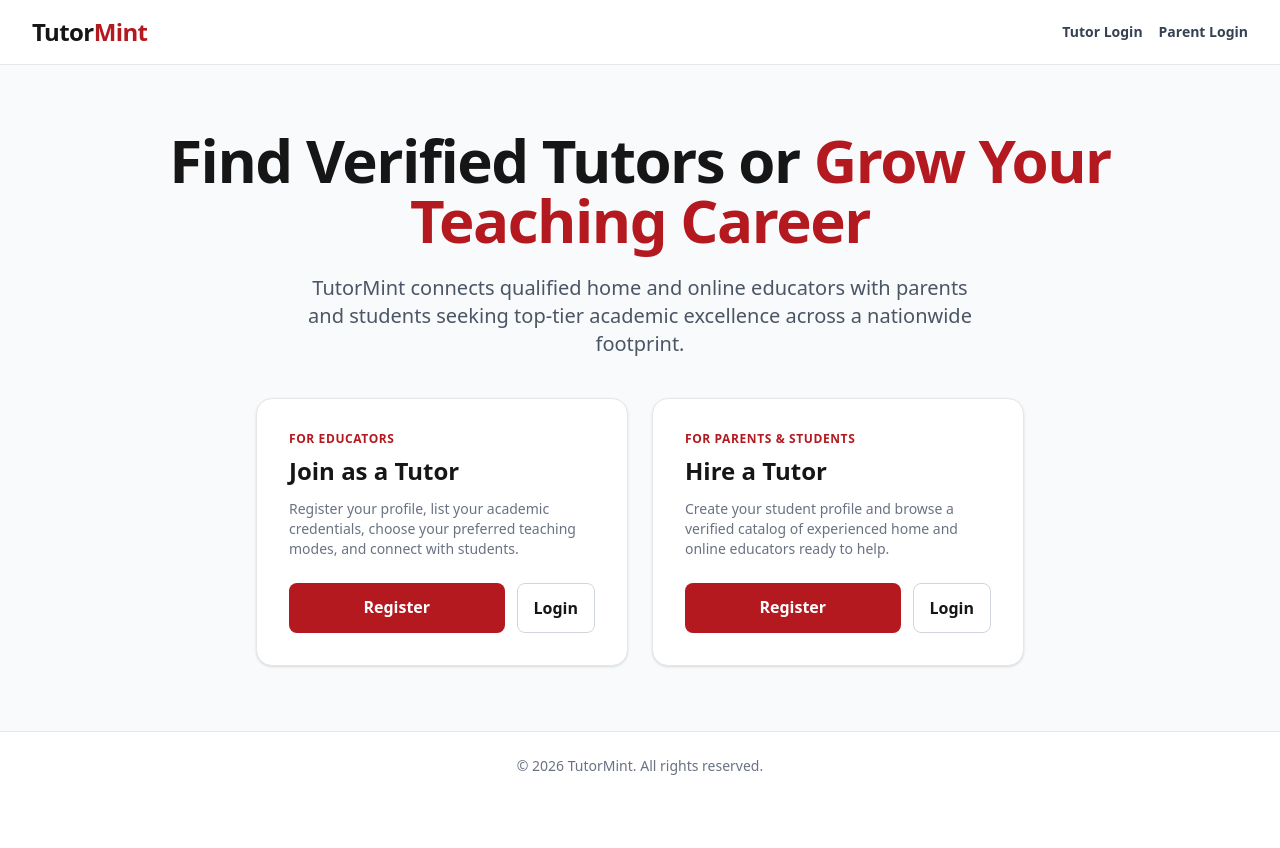
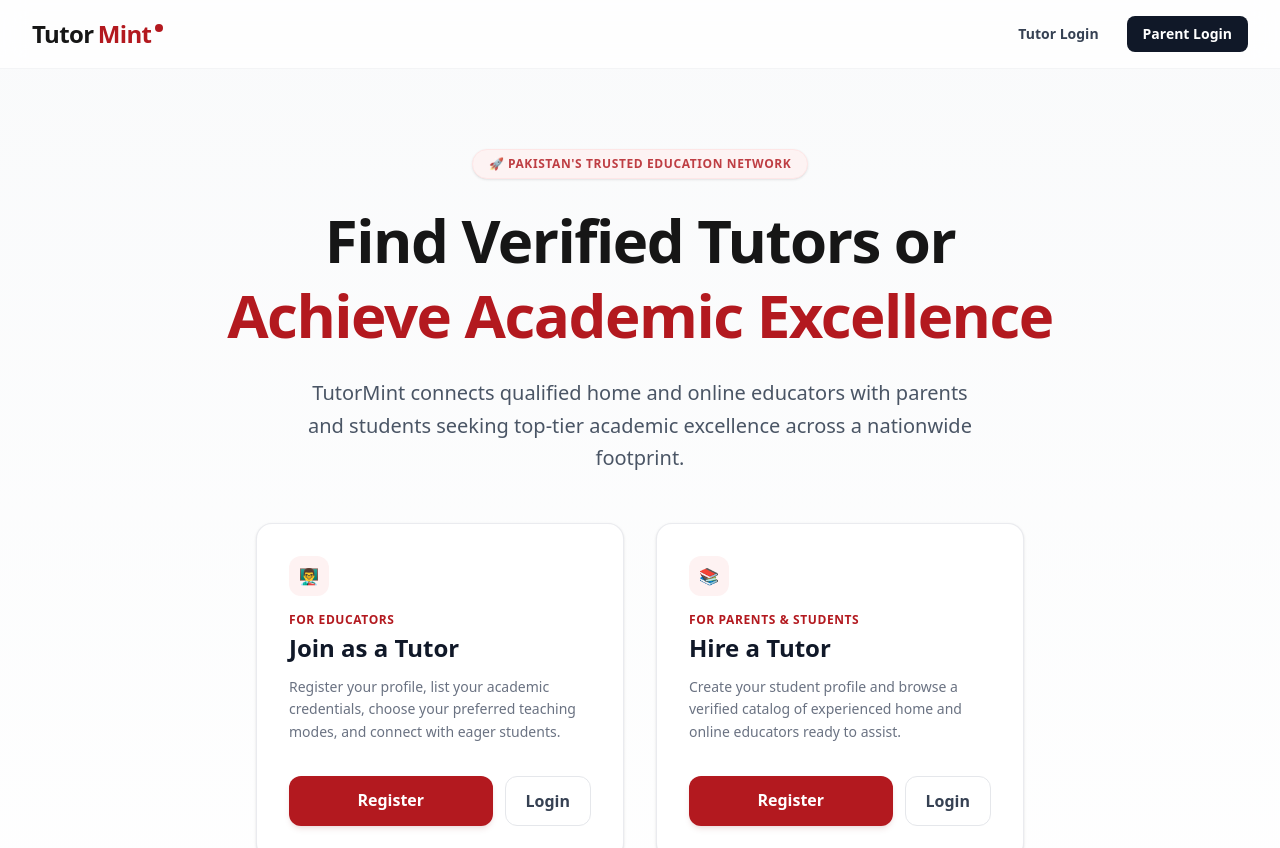
Before and after one commit to TechGuy3286/tutormint, a Next.js app: page / in a window 1280 px wide. Shown: the top 848 px of the page. Before the commit the page ends 800 px from the top, so only its background shows below. Built offline with nearby package versions, Linux system fonts and the light colour scheme.

Commit message:
feat: add dynamic typewriter hero effect and interactive card hover UI

```diff
--- a/app/page.tsx
+++ b/app/page.tsx
@@ -1,77 +1,138 @@
+"use client";
+
+import { useState, useEffect } from "react";
 import Link from "next/link";
 
+const rotatingPhrases = [
+  "Grow Your Teaching Career",
+  "Achieve Academic Excellence",
+  "Connect with Verified Tutors",
+  "Unlock Your Full Potential",
+];
+
 export default function Home() {
+  const [currentPhraseIndex, setCurrentPhraseIndex] = useState(0);
+  const [fade, setFade] = useState(true);
+
+  useEffect(() => {
+    const interval = setInterval(() => {
+      setFade(false);
+      setTimeout(() => {
+        setCurrentPhraseIndex((prev) => (prev + 1) % rotatingPhrases.length);
+        setFade(true);
+      }, 300);
+    }, 3500);
+
+    return () => clearInterval(interval);
+  }, []);
+
   return (
-    <div className="min-h-screen bg-[#F9FAFB] flex flex-col justify-between font-sans text-[#161616]">
+    <div className="min-h-screen bg-gradient-to-b from-[#F9FAFB] to-white flex flex-col justify-between font-sans text-[#161616] selection:bg-[#B3191F] selection:text-white">
       {/* Header */}
-      <header className="bg-white border-b border-gray-200 px-8 py-4 flex justify-between items-center max-w-7xl mx-auto w-full">
-        <Link href="/" className="text-2xl font-bold tracking-tight">
+      <header className="sticky top-0 z-50 bg-white/80 backdrop-blur-md border-b border-gray-100 px-8 py-4 flex justify-between items-center max-w-7xl mx-auto w-full transition-all">
+        <Link href="/" className="text-2xl font-black tracking-tight flex items-center gap-1">
           Tutor<span className="text-[#B3191F]">Mint</span>
+          <span className="w-2 h-2 rounded-full bg-[#B3191F] mb-3"></span>
         </Link>
-        <div className="flex items-center gap-4">
-          <Link href="/tutor/login" className="text-sm font-semibold text-gray-700 hover:text-[#B3191F]">
+        <div className="flex items-center gap-3">
+          <Link
+            href="/tutor/login"
+            className="text-sm font-semibold px-4 py-2 rounded-lg text-gray-700 hover:bg-gray-100 transition-colors"
+          >
             Tutor Login
           </Link>
-          <Link href="/parent/login" className="text-sm font-semibold text-gray-700 hover:text-[#B3191F]">
+          <Link
+            href="/parent/login"
+            className="text-sm font-semibold px-4 py-2 rounded-lg bg-gray-900 text-white hover:bg-[#B3191F] transition-colors"
+          >
             Parent Login
           </Link>
         </div>
       </header>
 
       {/* Hero Section */}
-      <main className="max-w-5xl mx-auto px-6 py-16 text-center flex-grow flex flex-col justify-center">
-        <h1 className="text-4xl md:text-6xl font-extrabold tracking-tight mb-6">
-          Find Verified Tutors or <span className="text-[#B3191F]">Grow Your Teaching Career</span>
+      <main className="max-w-5xl mx-auto px-6 py-20 text-center flex-grow flex flex-col justify-center">
+        {/* Pill Badge */}
+        <div className="inline-flex items-center gap-2 px-4 py-1.5 rounded-full bg-red-50 border border-red-100 text-[#B3191F] text-xs font-bold uppercase tracking-wider mx-auto mb-6 shadow-sm animate-pulse">
+          <span>🚀 Pakistan's Trusted Education Network</span>
+        </div>
+
+        <h1 className="text-4xl md:text-6xl font-black tracking-tight mb-6 leading-tight">
+          Find Verified Tutors or <br />
+          <span className={`text-[#B3191F] transition-opacity duration-300 inline-block ${fade ? 'opacity-100 translate-y-0' : 'opacity-0 -translate-y-2'}`}>
+            {rotatingPhrases[currentPhraseIndex]}
+          </span>
         </h1>
-        <p className="text-lg md:text-xl text-gray-600 max-w-2xl mx-auto mb-10">
+
+        <p className="text-lg md:text-xl text-gray-600 max-w-2xl mx-auto mb-12 leading-relaxed">
           TutorMint connects qualified home and online educators with parents and students seeking top-tier academic excellence across a nationwide footprint.
         </p>
 
-        {/* Action Cards */}
-        <div className="grid grid-cols-1 md:grid-cols-2 gap-6 max-w-3xl mx-auto w-full">
+        {/* Action Cards Grid */}
+        <div className="grid grid-cols-1 md:grid-cols-2 gap-8 max-w-3xl mx-auto w-full text-left">
+
           {/* Tutor Card */}
-          <div className="bg-white p-8 rounded-2xl shadow-sm border border-gray-200 flex flex-col justify-between text-left hover:border-[#B3191F] transition-colors">
+          <div className="group bg-white p-8 rounded-2xl shadow-sm border border-gray-200/80 flex flex-col justify-between hover:border-[#B3191F] hover:shadow-xl hover:-translate-y-1 transition-all duration-300">
             <div>
-              <span className="text-xs font-bold text-[#B3191F] uppercase tracking-wider block mb-2">For Educators</span>
-              <h3 className="text-2xl font-extrabold mb-3">Join as a Tutor</h3>
-              <p className="text-gray-500 text-sm mb-6">
-                Register your profile, list your academic credentials, choose your preferred teaching modes, and connect with students.
+              <div className="w-10 h-10 rounded-xl bg-red-50 flex items-center justify-center text-[#B3191F] font-bold mb-4 group-hover:scale-110 transition-transform">
+                👨‍🏫
+              </div>
+              <span className="text-xs font-bold text-[#B3191F] uppercase tracking-wider block mb-1">For Educators</span>
+              <h3 className="text-2xl font-extrabold mb-3 text-gray-900">Join as a Tutor</h3>
+              <p className="text-gray-500 text-sm mb-8 leading-relaxed">
+                Register your profile, list your academic credentials, choose your preferred teaching modes, and connect with eager students.
               </p>
             </div>
             <div className="flex gap-3">
-              <Link href="/tutor/register" className="flex-1 py-3 bg-[#B3191F] text-white rounded-lg font-bold text-center hover:bg-red-800 transition-colors">
+              <Link
+                href="/tutor/register"
+                className="flex-1 py-3 bg-[#B3191F] text-white rounded-xl font-bold text-center hover:bg-red-800 shadow-md shadow-red-900/10 transition-all"
+              >
                 Register
               </Link>
-              <Link href="/tutor/login" className="px-4 py-3 border border-gray-300 rounded-lg font-bold text-center hover:bg-gray-50 transition-colors">
+              <Link
+                href="/tutor/login"
+                className="px-5 py-3 border border-gray-200 rounded-xl font-bold text-center text-gray-700 hover:bg-gray-50 transition-colors"
+              >
                 Login
               </Link>
             </div>
           </div>
 
           {/* Parent / Student Card */}
-          <div className="bg-white p-8 rounded-2xl shadow-sm border border-gray-200 flex flex-col justify-between text-left hover:border-[#B3191F] transition-colors">
+          <div className="group bg-white p-8 rounded-2xl shadow-sm border border-gray-200/80 flex flex-col justify-between hover:border-[#B3191F] hover:shadow-xl hover:-translate-y-1 transition-all duration-300">
             <div>
-              <span className="text-xs font-bold text-[#B3191F] uppercase tracking-wider block mb-2">For Parents & Students</span>
-              <h3 className="text-2xl font-extrabold mb-3">Hire a Tutor</h3>
-              <p className="text-gray-500 text-sm mb-6">
-                Create your student profile and browse a verified catalog of experienced home and online educators ready to help.
+              <div className="w-10 h-10 rounded-xl bg-red-50 flex items-center justify-center text-[#B3191F] font-bold mb-4 group-hover:scale-110 transition-transform">
+                📚
+              </div>
+              <span className="text-xs font-bold text-[#B3191F] uppercase tracking-wider block mb-1">For Parents & Students</span>
+              <h3 className="text-2xl font-extrabold mb-3 text-gray-900">Hire a Tutor</h3>
+              <p className="text-gray-500 text-sm mb-8 leading-relaxed">
+                Create your student profile and browse a verified catalog of experienced home and online educators ready to assist.
               </p>
             </div>
             <div className="flex gap-3">
-              <Link href="/parent/register" className="flex-1 py-3 bg-[#B3191F] text-white rounded-lg font-bold text-center hover:bg-red-800 transition-colors">
+              <Link
+                href="/parent/register"
+                className="flex-1 py-3 bg-[#B3191F] text-white rounded-xl font-bold text-center hover:bg-red-800 shadow-md shadow-red-900/10 transition-all"
+              >
                 Register
               </Link>
-              <Link href="/parent/login" className="px-4 py-3 border border-gray-300 rounded-lg font-bold text-center hover:bg-gray-50 transition-colors">
+              <Link
+                href="/parent/login"
+                className="px-5 py-3 border border-gray-200 rounded-xl font-bold text-center text-gray-700 hover:bg-gray-50 transition-colors"
+              >
                 Login
               </Link>
             </div>
           </div>
+
         </div>
       </main>
 
       {/* Footer */}
-      <footer className="bg-white border-t border-gray-200 py-6 text-center text-sm text-gray-500">
-        © {new Date().getFullYear()} TutorMint. All rights reserved.
+      <footer className="bg-white border-t border-gray-100 py-8 text-center text-sm text-gray-500">
+        <p>© {new Date().getFullYear()} TutorMint. All rights reserved.</p>
       </footer>
     </div>
   );
```
